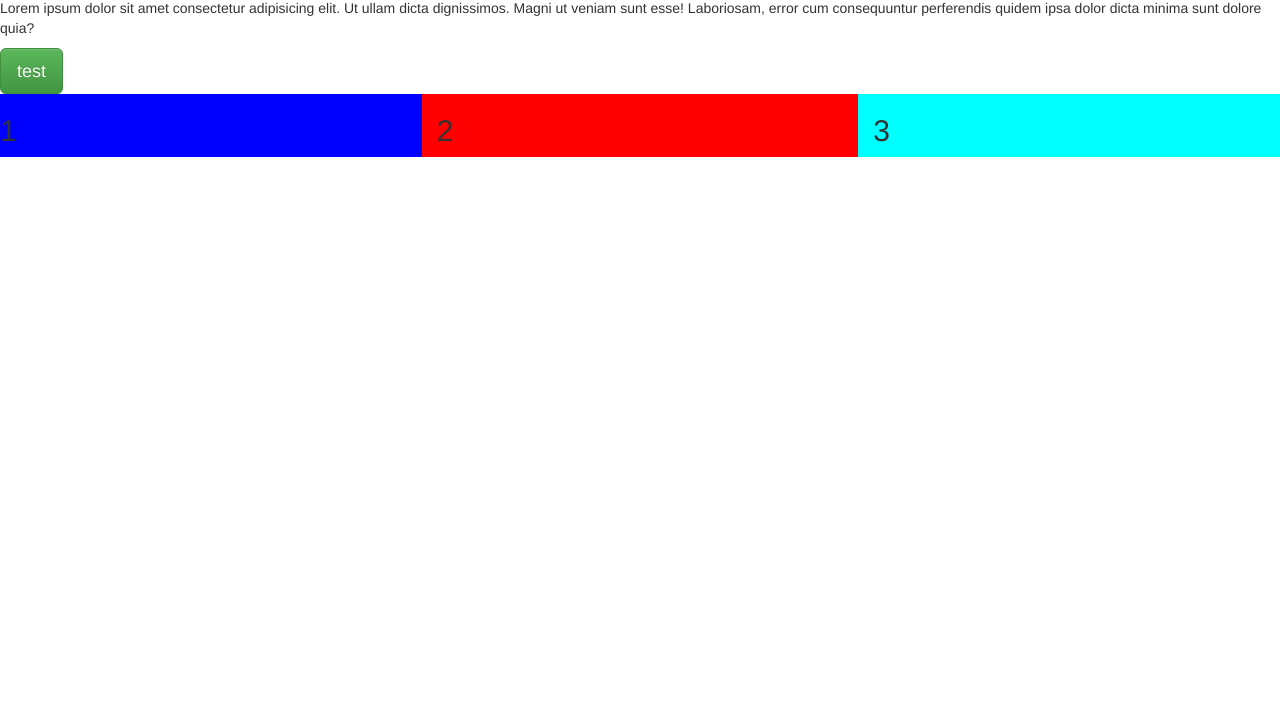
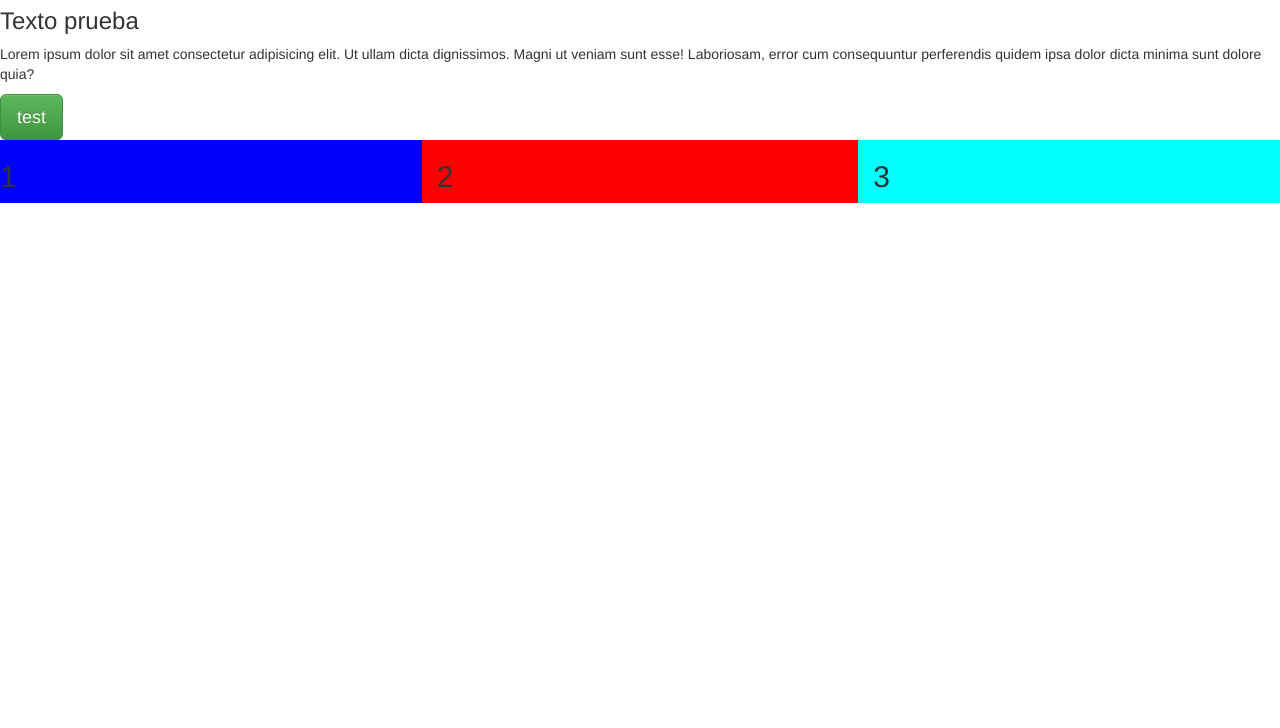
Before and after one commit to enery/ejemploBoostrap, a plain HTML site: page index.html in a window 1280 px wide. Shown: the part 72-800 px from the top of the page. Drawn offline with nearby package versions, Linux system fonts and the light colour scheme.

Commit message:
mi segundo commit

```diff
--- a/index.html
+++ b/index.html
@@ -9,6 +9,7 @@
 
 <body>
 <h1 id="Titulo">HOLA</h1>
+<h3>Texto prueba</h3>
 <p class="texto">Lorem ipsum dolor sit amet consectetur adipisicing elit. Ut ullam dicta dignissimos. Magni ut veniam sunt esse! Laboriosam, error cum consequuntur perferendis quidem ipsa dolor dicta minima sunt dolore quia?</p>
     <button class="btn btn-success btn-lg">test</button>
 
```
